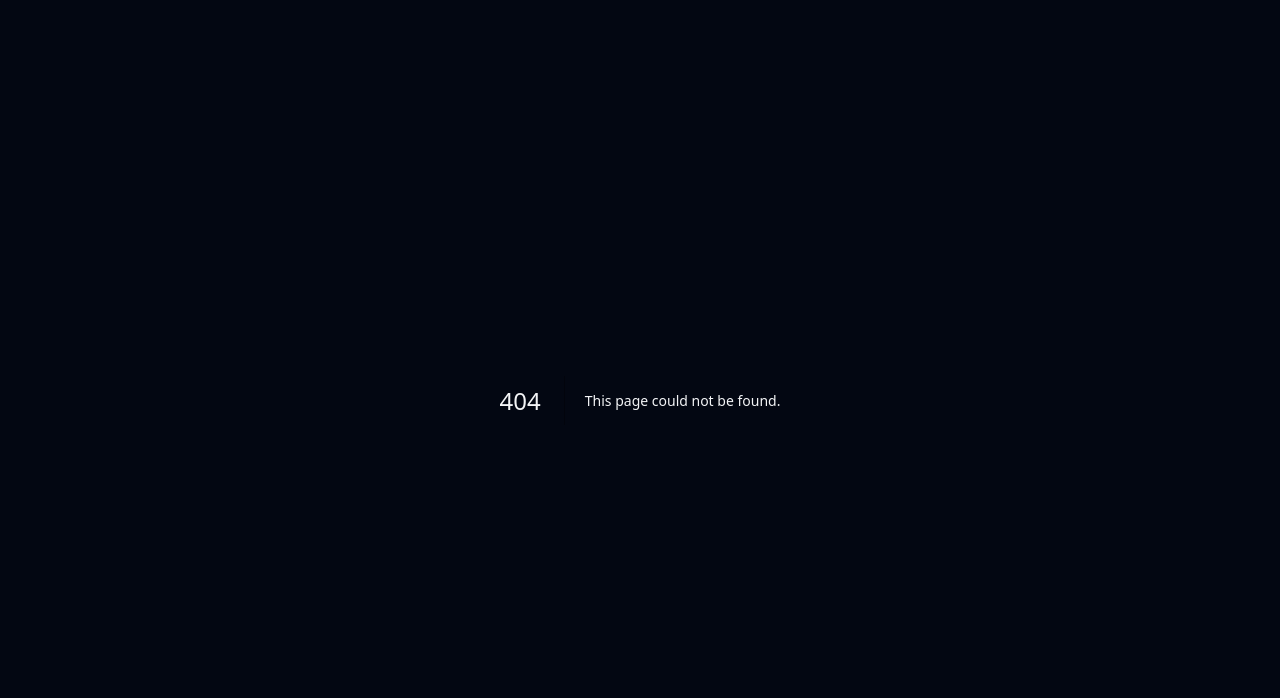
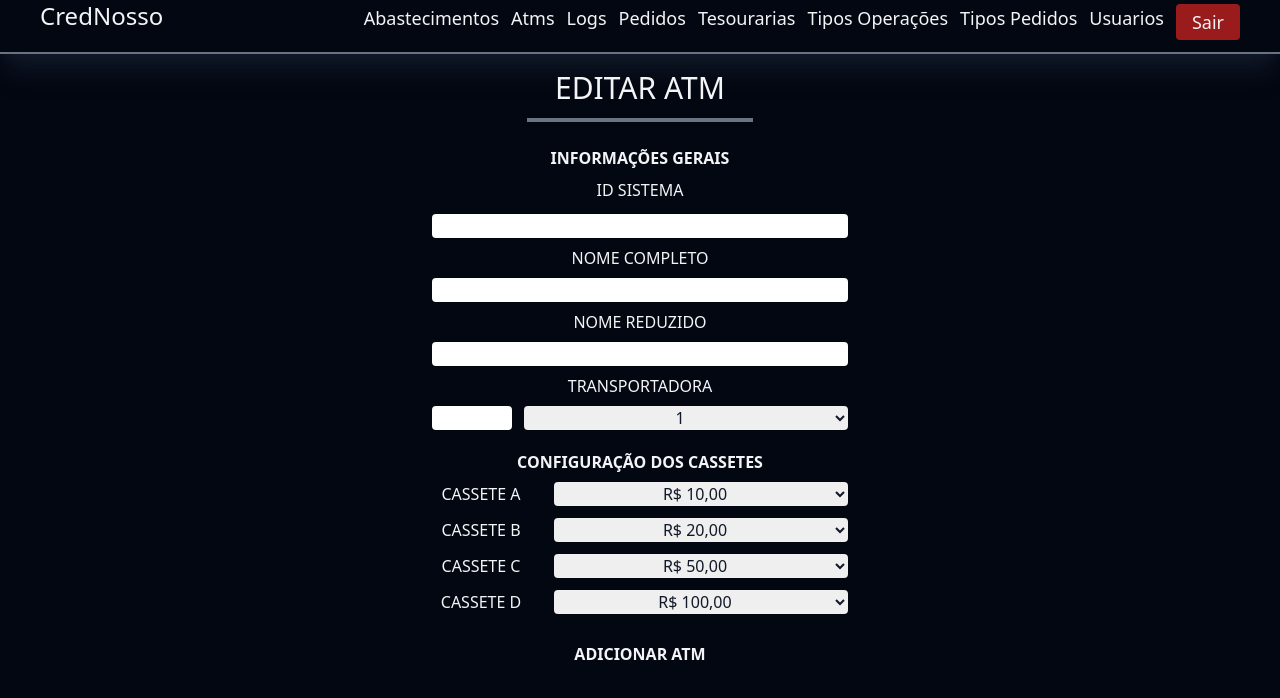
Before and after one commit to Tarcisio20/crednosso-frontend, a Next.js app: page /admin/atm/edit in a window 1280 px wide. Before the commit this address had no page. Shown: the top 698 px of the page. Built offline with nearby package versions, Linux system fonts and the light colour scheme; no server answers; sample sign-in values are in the browser's storage.

Commit message:
Implements screens atm/edit

```diff
--- /dev/null
+++ b/src/app/(admin-routes)/admin/atm/edit/page.tsx
@@ -0,0 +1,82 @@
+"use client"
+import { ButtonComuns } from "@/components/admin/ButtonComuns"
+import { TitlePage } from "@/components/admin/TitlePage"
+
+const Page = () => {
+    return(
+        <>
+            <TitlePage title="Editar Atm " />
+            <div className="flex flex-col gap-2 items-center justify-center w-full">
+                <label className="text-center uppercase font-bold">Informações Gerais</label>
+                <div className="flex flex-col gap-3 w-1/3 text-center">
+                    <label className="uppercase">ID Sistema</label>
+                    <input className="h-6 rounded outline-none text-gray-900 text-center" />
+                </div>
+                <div className="flex flex-col gap-2 w-1/3 text-center">
+                    <label className="uppercase">Nome Completo</label>
+                    <input className="h-6 rounded outline-none text-gray-900 text-center" />
+                </div>
+                <div className="flex flex-col gap-2 w-1/3 text-center">
+                    <label className="uppercase">Nome Reduzido</label>
+                    <input className="h-6 rounded outline-none text-gray-900 text-center" />
+                </div>
+                <div className="flex flex-col gap-2 w-1/3 text-center">
+                    <label className="uppercase">Transportadora</label>
+                    <div className="flex gap-3">
+                        <input className="w-20 h-6 rounded outline-none text-gray-900 text-center" />
+                        <select className="w-full h-6 outline-none rounded text-gray-900 text-center">
+                            <option>1</option>
+                            <option>1</option>
+                            <option>1</option>
+                            <option>1</option>
+                            <option>1</option>
+                        </select>
+                    </div>
+                </div>
+
+                <div className="flex flex-col gap-2 w-1/3 text-center mt-3">
+                    <label className="text-center uppercase font-bold">Configuração dos Cassetes</label>
+                    <div className="flex items-center gap-6 justify-center">
+                        <div className="flex flex-col items-center justify-center  gap-3 w-1/3">
+                            <label className="flex items-center">CASSETE A</label>
+                            <label className="flex items-center">CASSETE B</label>
+                            <label className="flex items-center">CASSETE C</label>
+                            <label className="flex items-center justify-center h-full">CASSETE D</label>
+                        </div>
+                        <div className="flex flex-col gap-3 w-full">
+                            <select className="rounded text-center text-gray-900 outline-none">
+                                <option value="10" selected>R$ 10,00</option>
+                                <option value="20">R$ 20,00</option>
+                                <option value="50">R$ 50,00</option>
+                                <option value="100">R$ 100,00</option>
+                            </select>
+                            <select className="rounded text-center text-gray-900 outline-none">
+                                <option value="10" >R$ 10,00</option>
+                                <option value="20" selected>R$ 20,00</option>
+                                <option value="50">R$ 50,00</option>
+                                <option value="100">R$ 100,00</option>
+                            </select>
+                            <select className="rounded text-center text-gray-900 outline-none">
+                                <option value="10">R$ 10,00</option>
+                                <option value="20">R$ 20,00</option>
+                                <option value="50" selected>R$ 50,00</option>
+                                <option value="100">R$ 100,00</option>
+                            </select>
+                            <select className="rounded text-center text-gray-900 outline-none">
+                                <option value="10">R$ 10,00</option>
+                                <option value="20">R$ 20,00</option>
+                                <option value="50">R$ 50,00</option>
+                                <option value="100" selected>R$ 100,00</option>
+                            </select>
+                        </div>
+                    </div>
+                </div>
+                <div className="flex items-center justify-center mt-3 w-2/3">
+                    <ButtonComuns label="Adicionar Atm" color="green" onClick={()=>{}} />
+                </div>
+            </div>
+        </>
+    )
+}
+
+export default Page
```
